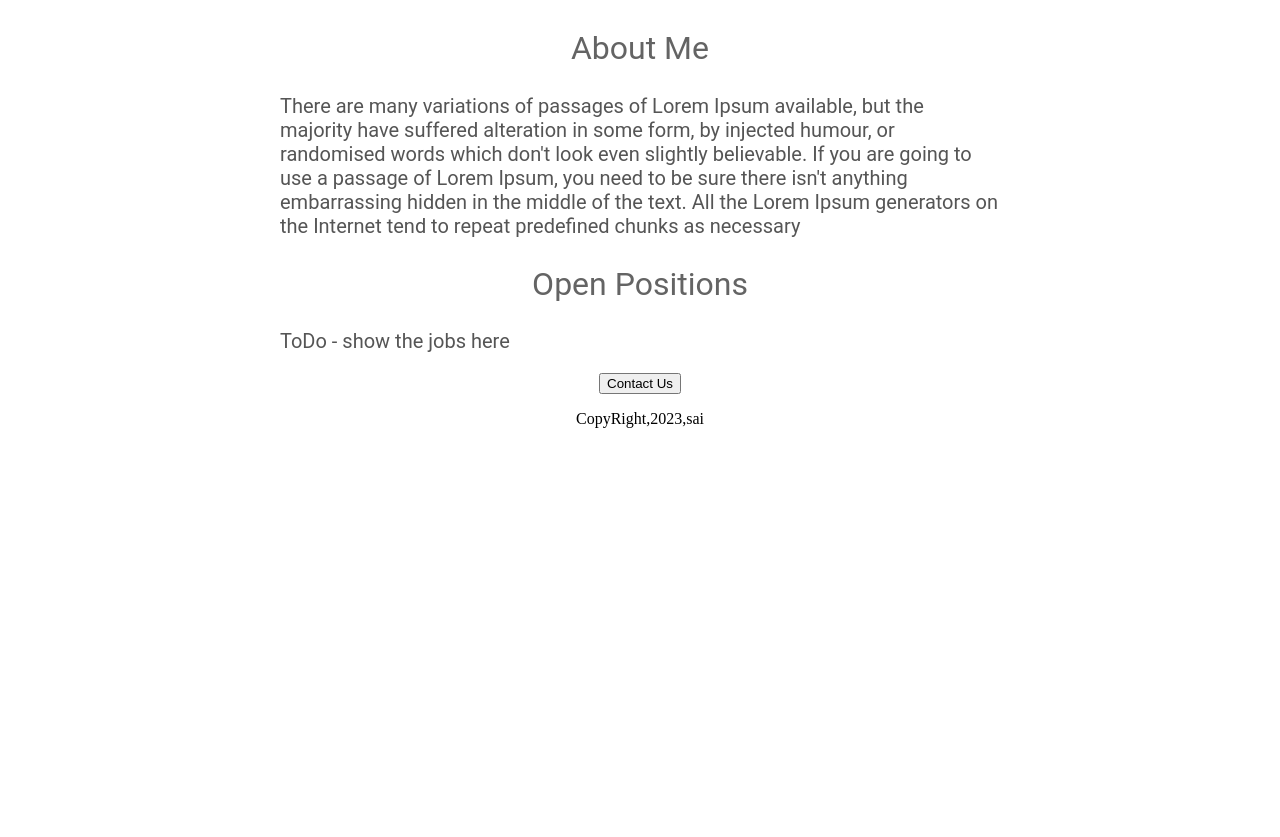
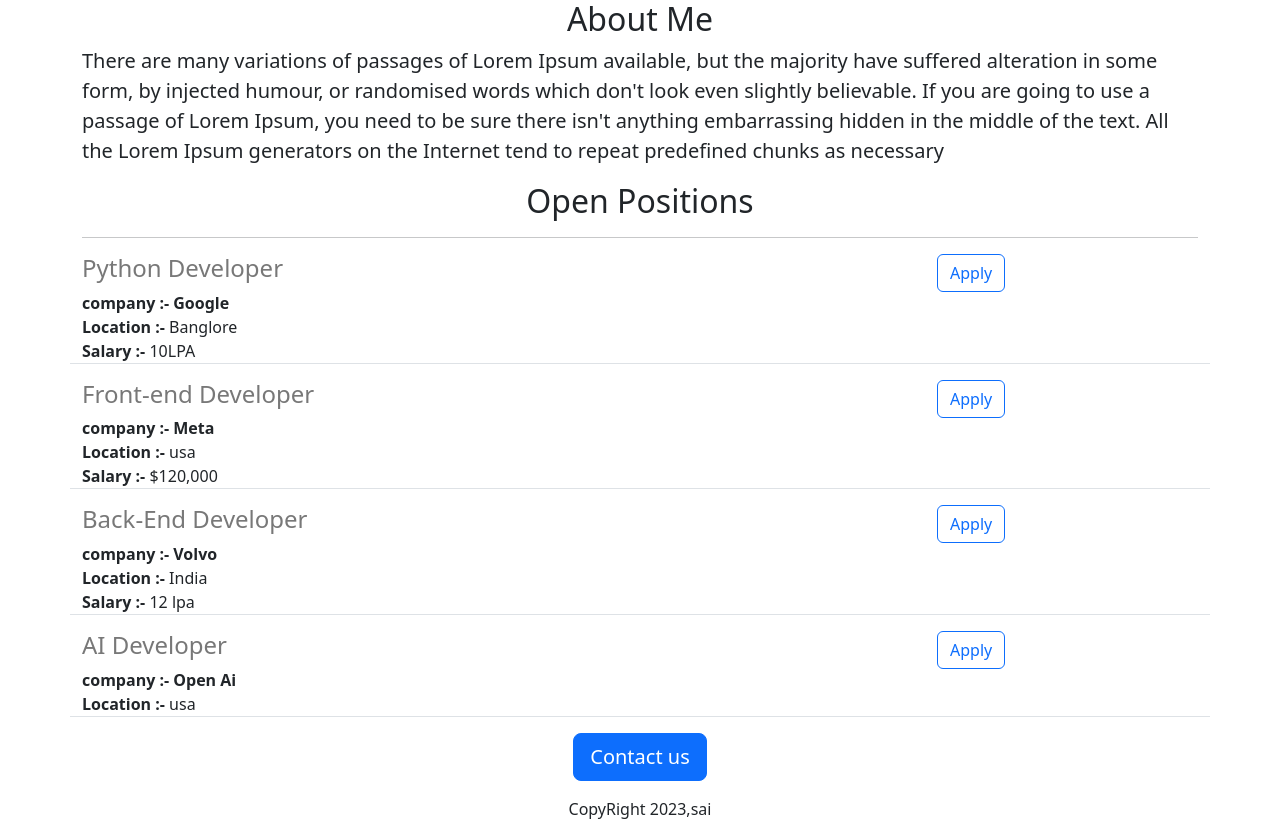
Before and after one commit to Sai336606/Flask_practice, a Flask app: page / in a window 1280 px wide. Shown: the part 432-1269 px from the top of the page. Before the commit the page ends 860 px from the top, so only its background shows below. Run offline with Flask 3, Linux system fonts and the light colour scheme.

Commit message:
Added Dynamic data and API Route
Added the Dynamic data in the app.py file and that is displayed in the index.html using jinja template code i.e {% loop %} etc...

added API Route in the app.py file using jsonify

```diff
--- a/app.py
+++ b/app.py
@@ -1,11 +1,47 @@
-from flask import Flask, render_template, request
+from flask import Flask, render_template, request, jsonify
 
 app = Flask(__name__)
 
+# now the Data is adding in this variable
+Jobs = [
+  {
+    'id': 1,
+    'title': 'Python Developer',
+    'company': 'Google',
+    'location': 'Banglore',
+    'salary': '10LPA'
+  },
+  {
+    'id': 2,
+      'title': 'Front-end Developer',
+      'company': 'Meta',
+      'location': 'usa',
+      'salary': '$120,000'
+    },
+  {
+  'id': 3,
+    'title': 'Back-End Developer',
+    'company': 'Volvo',
+    'location': 'India',
+    'salary': '12 lpa'
+  },
+  {
+  'id': 4,
+    'title': 'AI Developer',
+    'company': 'Open Ai',
+    'location': 'usa',
+    # 'salary': '$180,000'
+  }
+]
 @app.route('/')
 def hello_world():
-  return render_template("home.html")
+  return render_template("home.html",jobs=Jobs,company='Mostly AI')
 
+
+# api route using json alternative to HTML
+@app.route('/api/jobs')
+def jobs():
+  return jsonify(Jobs)
 
 if __name__ == "__main__":
   app.run('0.0.0.0',debug=True)
--- a/templates/home.html
+++ b/templates/home.html
@@ -4,63 +4,51 @@
       <meta charset="UTF-8">
       <meta http-equiv="X-UA-Compatible" content="IE=edge">
       <meta name="viewport" content="width=device-width, initial-scale=1.0">
-    <style>
-
-      .body_text{
-        font-family: Roboto;
-        color: rgb(85,85,85);
-        font-size: 20px
-      }
-      h1 {
-        font: size: 40px;
-        color: red;
-        font-family: Roboto;
-        font-weight: normal;
-        text-align: center;
-      }
-
-      #banner {
-        width: 100%;
-        height: 350px;
-        object-fit: cover;
-      }
-
-      h2{
-        font-family: Roboto;
-        font-size: 32px;
-        color: rgb(100, 100, 100);
-        text-align: center;
-        font-weight: normal;
-      }
-
-      #container{
-        max-width: 720px;
-        margin: 0 auto 0 auto;
-
-      }
-    </style>
+      <link href="https://cdn.jsdelivr.net/npm/bootstrap@5.3.2/dist/css/bootstrap.min.css"
+      rel="stylesheet" integrity="sha384-
+      T3c6CoIi6uLrA9TneNEoa7RxnatzjcDSCmG1MXxSR1GAsXEV/Dwwykc2MPK8M2HN" crossorigin="anonymous">
+      <style>
+        #banner{
+          height: 360px;
+          width: 100%;
+        }
+      </style>
     <title>------Sai--------</title>
     </head>
     <body>
-      <div id = container>
-    <h1>Flask_Practice</i></h1>
-      <img id=banner src="https://images.unsplash.com/photo-1682686578615-39549501dd08?
-              q=80&w=2070&auto=format&fit=crop&ixlib=rb-
-              4.0.3&ixid=M3wxMjA3fDF8MHxwaG90by1wYWdlfHx8fGVufDB8fHx8fA%3D%3D">
+      <div class="container">
+    <h1 class="text-center mt-2 mb-2" >{{company}}</i></h1>
+      <img class="img-fluid" id="banner"
+      src="https://images.unsplash.com/photo-1703434797402-
+      1a557d664894?q=80&w=2070&auto=format&fit=crop&ixlib=rb-
+ 4.0.3&ixid=M3wxMjA3fDB8MHxwaG90by1wYWdlfHx8fGVufDB8fHx8fA%3D%3D">
 
-        <h2>About Me</h2>
-        <p class="body_text">There are many variations of passages of Lorem Ipsum available, but the
-        majority have suffered alteration in some form, by injected humour, or randomised words which
-        don't look even slightly believable. If you are going to use a passage of Lorem Ipsum, you
-        need to be sure there isn't anything embarrassing hidden in the middle of the text. All the
-        Lorem Ipsum generators on the Internet tend to repeat predefined chunks as necessary</p>
+        <h2 class="text-center mt-2 mb-2">About Me</h2>
+        <p class="lead">There are many variations of passages of Lorem Ipsum
+        available, but the
+        majority have suffered alteration in some form, by injected humour, or
+        randomised words which
+        don't look even slightly believable. If you are going to use a passage
+        of Lorem Ipsum, you
+        need to be sure there isn't anything embarrassing hidden in the middle
+        of the text. All the
+        Lorem Ipsum generators on the Internet tend to repeat predefined chunks
+        as necessary</p>
 
-    <h2>Open Positions</h2>
-    <p class="body_text">ToDo - show the jobs here</p>
-    <div style='text-align:center;'>
-    <button>Contact Us</button>
-      <p>CopyRight,2023,sai</p>
-      </div>
+    <h2 mt-2 mb-2 class="text-center">Open Positions</h2><hr>
+
+<!--Connecting the flask code with HTML using Jinja template -->
+    <div>
+      {% for job in jobs %}
+      {% include "job_items.html" %} <!-- linking the job_items.html file to the index.html using Jinja template -->
+      {% endfor %}
+    </div>
+
+
+    <div class="text-center">
+      <button type="button" class="btn btn-primary btn-lg">Contact us</button>
+      <p class='mt-3'>CopyRight 2023,sai</p>
+    </div>
       </div>
     </body>
     </html>
--- /dev/null
+++ b/templates/job_items.html
@@ -0,0 +1,23 @@
+
+    <div style="margin-bottom:16px"; class="border-bottom row">
+
+     <div class = "col-9">
+       <h4 style = "color:rgb(120,120,120)">
+         {{job['title']}}  <!-- Jinja Template code for accessing the jobs written in the app.py file (Dynamically Displaying the job openings and other info if it is provided in the Data_Base )   -->
+       </h4>
+        <b>company :- {{job['company']}}</b>
+        <div>
+          <b>Location :- </b>
+          {{job['location']}}
+        </div>
+        {% if 'salary' in job %}
+        <div>
+          <b>Salary :- </b>
+          {{job['salary']}}
+        </div>
+        {% endif %}
+     </div >
+      <div class='col-2'>
+        <button type="button" class="btn btn-outline-primary">Apply</button>
+      </div>
+    </div>
```
Also changed, not shown: templates/style.css (line endings or trailing spaces).
